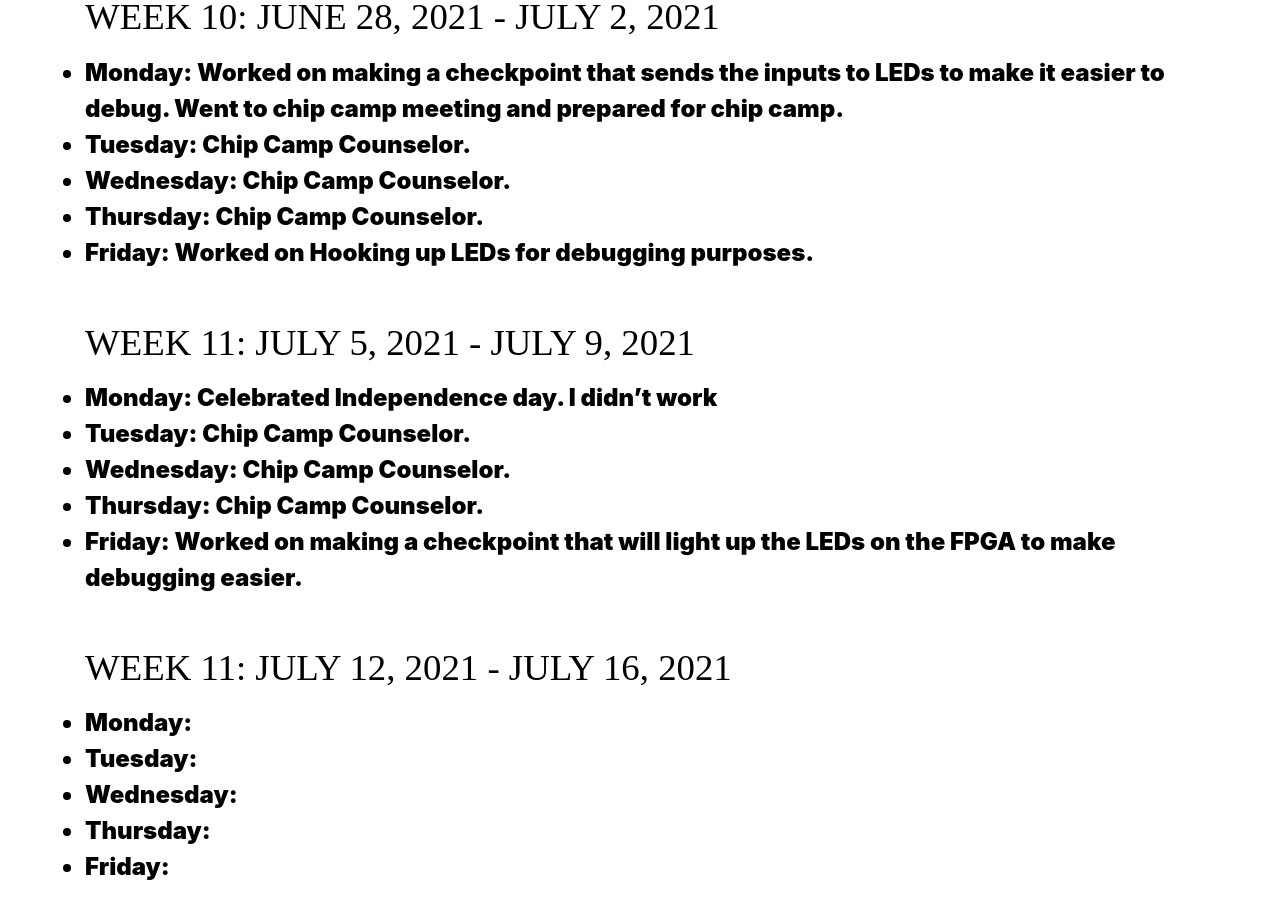
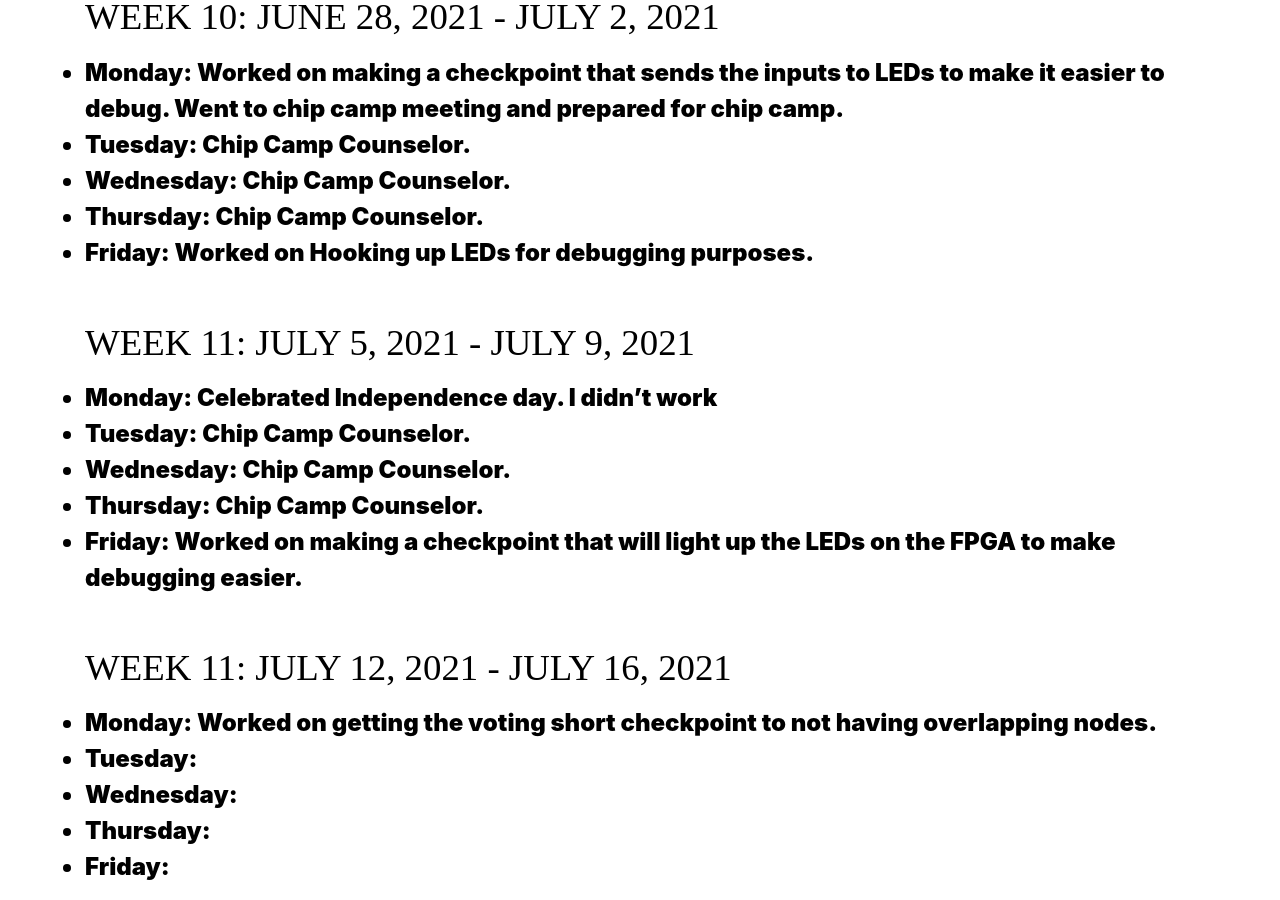
Before and after one commit to jonath48/jonath48.github.io, a Jekyll site: the page built from _pages/log.md, in a window 1280 px wide and 900 px high, scrolled down 4173 px. Built offline with Jekyll 4.4.1, drawn with Linux system fonts in a browser that asks for light colours.

Commit message:
Added Monday July 12th's Log.

```diff
--- a/_pages/log.md
+++ b/_pages/log.md
@@ -93,7 +93,7 @@ title: Jonathan Thompson's IMMERSE Log
 
 ### Week 11: July 12, 2021 - July 16, 2021
 
-* **Monday**:
+* **Monday**: Worked on getting the voting short checkpoint to not having overlapping nodes.
 * **Tuesday**:
 * **Wednesday**:
 * **Thursday**:
```
